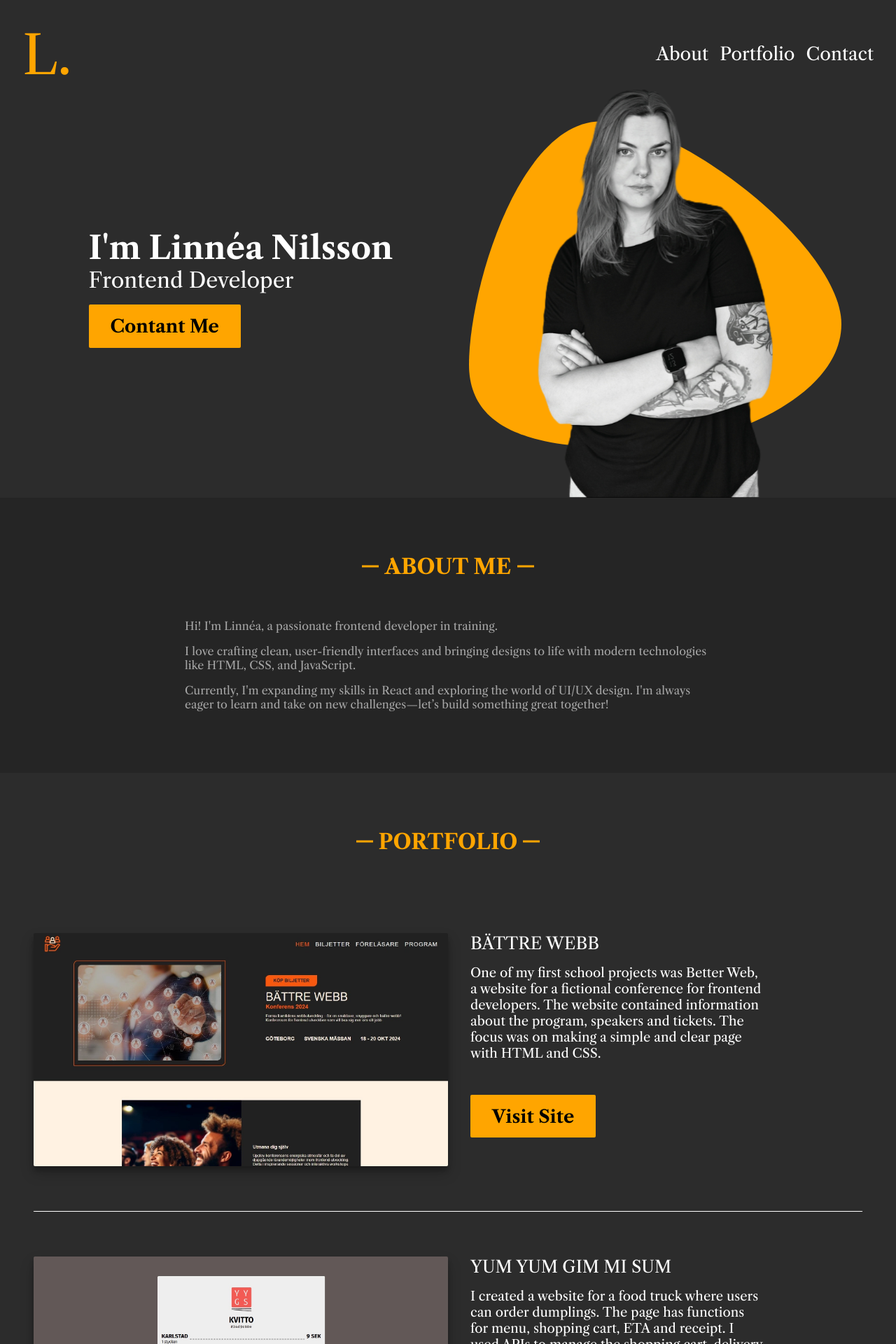
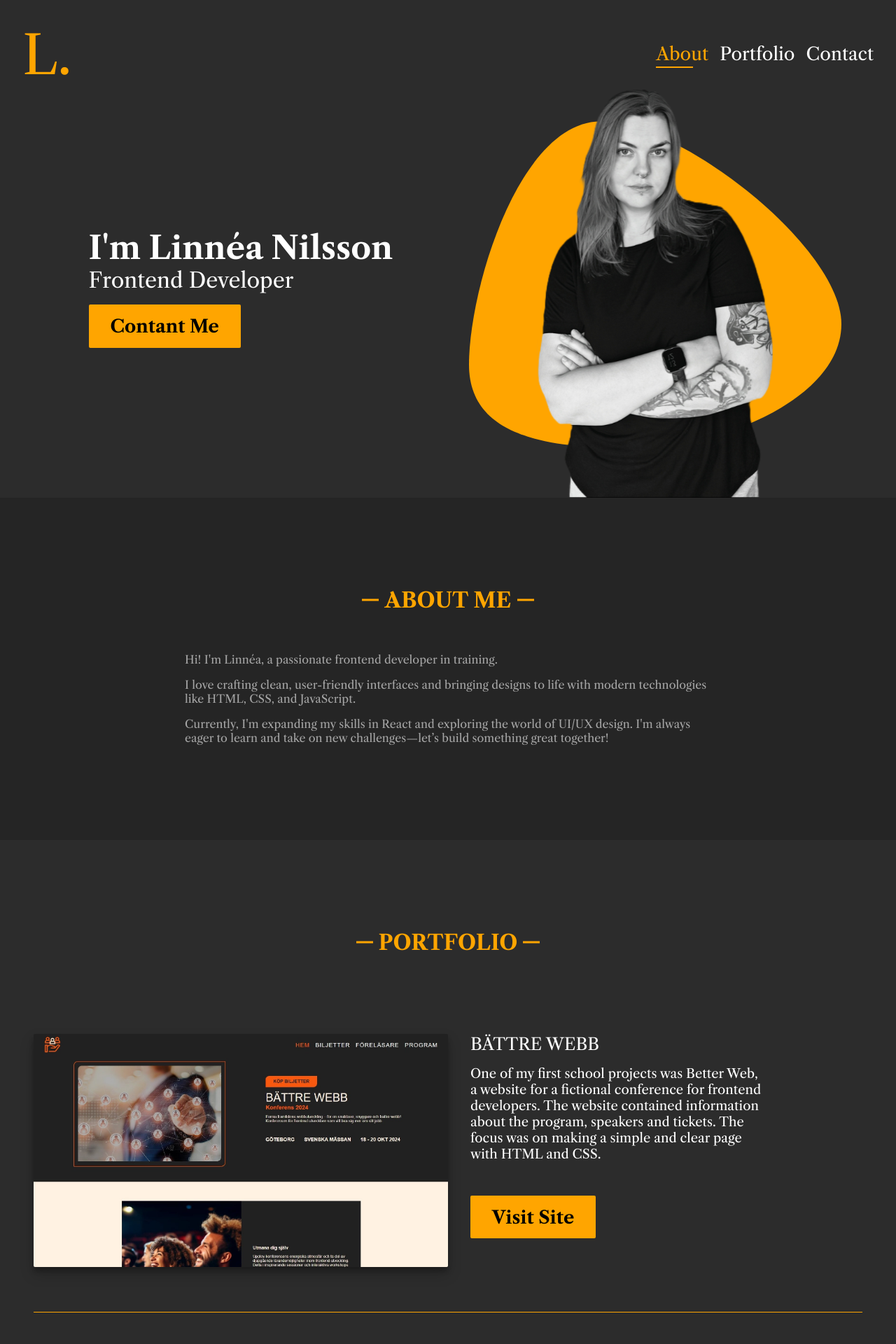
Before and after one commit to NinjaNean/linnea, a React (Vite) app: page / in a window 1280 px wide. Shown: the top 1920 px of the page at 70% size. Built offline with nearby package versions, Linux system fonts and the light colour scheme.

Commit message:
change menu

```diff
--- a/src/components/about/about.css
+++ b/src/components/about/about.css
@@ -4,7 +4,7 @@
   justify-content: center;
   align-items: center;
   background-color: #252525;
-  padding: 5rem 0;
+  padding: 8rem 0;
 
   p {
     width: 80%;
--- a/src/components/contact/contact.css
+++ b/src/components/contact/contact.css
@@ -5,7 +5,7 @@
   flex-direction: column;
   justify-content: center;
   align-items: center;
-  padding: 5rem 0;
+  padding: 8rem 0 5rem;
 
   form {
     width: 60%;
--- a/src/components/menu/menu.css
+++ b/src/components/menu/menu.css
@@ -6,9 +6,6 @@
   position: fixed;
   width: -webkit-fill-available;
   max-width: 2000px;
-
-  top: 0;
-  transition: transform 0.5s ease-in-out;
 }
 
 #menu.hidden {
@@ -25,6 +22,14 @@
   font-size: clamp(2rem, 1.6rem + 2vw, 4rem);
   text-decoration: none;
   transition: all;
+}
+
+.navbar a.selected li {
+  color: orange;
+}
+
+.navbar a.selected li::before {
+  transform: scaleX(1);
 }
 
 .navbar {
--- a/src/components/menu/menu.tsx
+++ b/src/components/menu/menu.tsx
@@ -1,47 +1,31 @@
-import { useState, useEffect, useRef } from "react";
+import { useState } from "react";
 import "./menu.css";
 
 function Menu() {
-  const [isVisible, setIsVisible] = useState(true);
-  const lastScrollY = useRef(0);
-
-  useEffect(() => {
-    const handleScroll = () => {
-      if (window.scrollY > lastScrollY.current) {
-        setIsVisible(false);
-      } else {
-        setIsVisible(true);
-      }
-      lastScrollY.current = window.scrollY;
-    };
-
-    window.addEventListener("scroll", handleScroll);
-
-    return () => {
-      window.removeEventListener("scroll", handleScroll);
-    };
-  }, []);
+  const [active, setActive] = useState("#about");
 
   return (
-    <>
-      <section id="menu" className={isVisible ? "visible" : "hidden"}>
+    <section id="menu">
       <a href="#hero" className="icon">
         <h1>L.</h1>
       </a>
 
       <ul className="navbar">
-          <a href="#about">
+        <a href="#about" className={active === "#about" ? "selected" : ""} onClick={() => setActive("#about")}>
           <li>About</li>
         </a>
-          <a href="#portfolio">
+        <a
+          href="#portfolio"
+          className={active === "#portfolio" ? "selected" : ""}
+          onClick={() => setActive("#portfolio")}
+        >
           <li>Portfolio</li>
         </a>
-          <a href="#contact">
+        <a href="#contact" className={active === "#contact" ? "selected" : ""} onClick={() => setActive("#contact")}>
           <li>Contact</li>
         </a>
       </ul>
     </section>
-    </>
   );
 }
 
--- a/src/components/portfolio/portfolio.css
+++ b/src/components/portfolio/portfolio.css
@@ -3,6 +3,6 @@
   flex-direction: column;
   align-items: center;
   justify-content: center;
-  padding: 5rem 0;
+  padding: 8rem 0;
   background: #2c2c2c;
 }
--- a/src/components/project/project.css
+++ b/src/components/project/project.css
@@ -1,7 +1,7 @@
 #project {
   display: flex;
   gap: 2rem;
-  border-bottom: 1px solid white;
+  border-bottom: 1px solid orange;
   margin: 0 3rem;
   padding: 4rem 0;
 
```
Lines whose indentation alone changed are shown as unchanged.
